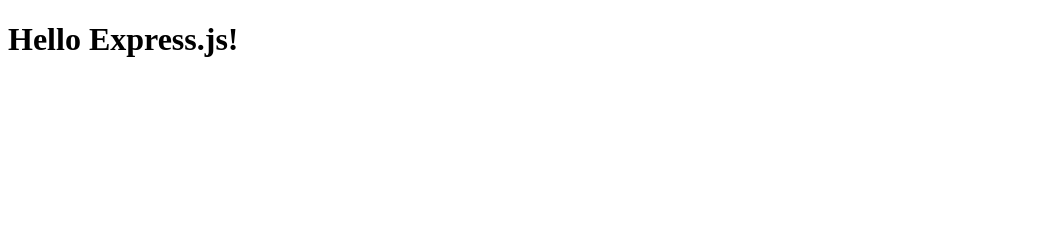
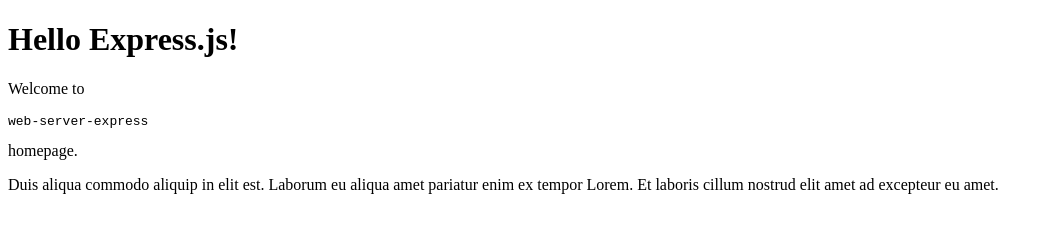
Before and after one commit to PieroCobs/web-server-express, a website: page public/index.html in a window 1280 px wide. Shown: the whole page, without its empty margins (0-1053 px from the left). Drawn offline with Linux system fonts and the light colour scheme.

Commit message:
Update index.html file to include tagline description in <p> text

```diff
--- a/public/index.html
+++ b/public/index.html
@@ -8,5 +8,7 @@
 </head>
 <body>
    <h1>Hello Express.js!</h1>
+   <p>Welcome to <pre>web-server-express</pre> homepage.</p>
+   <p>Duis aliqua commodo aliquip in elit est. Laborum eu aliqua amet pariatur enim ex tempor Lorem. Et laboris cillum nostrud elit amet ad excepteur eu amet.</p>
 </body>
 </html>
```
